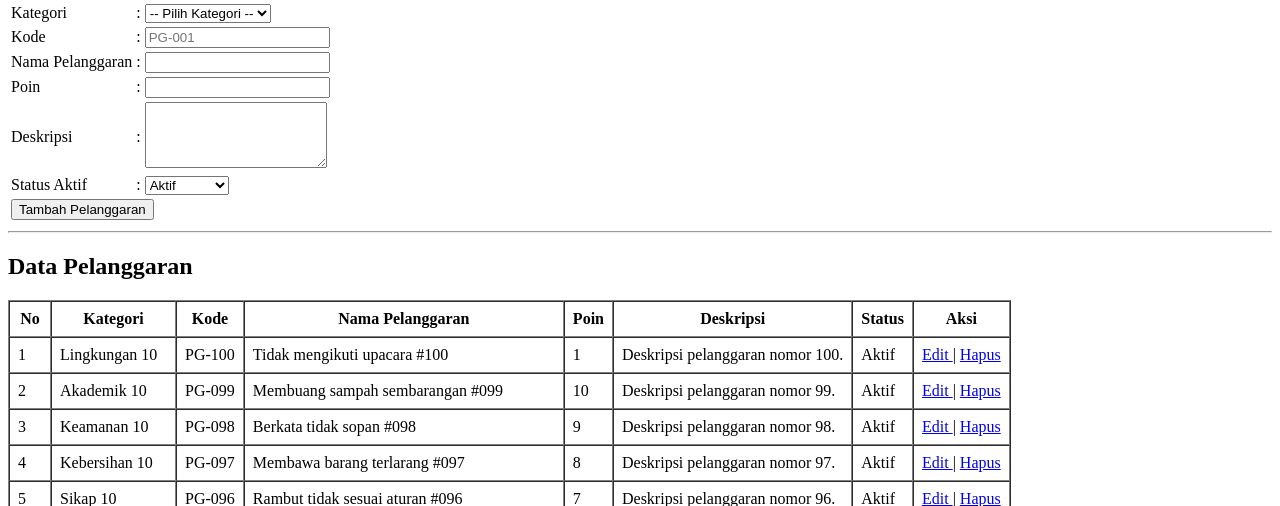
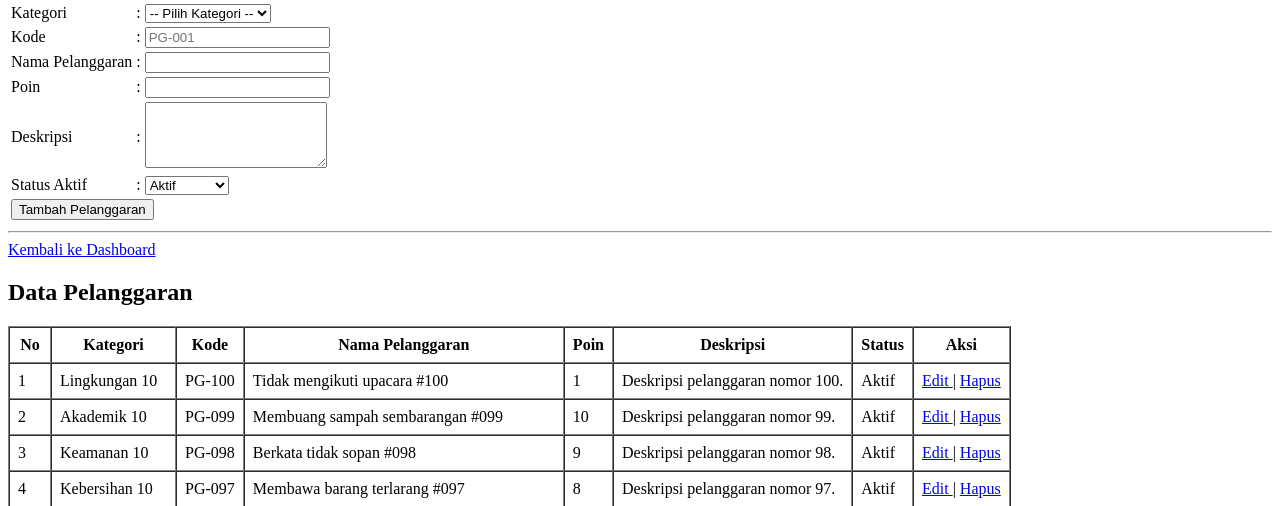
Before and after one commit to Alfarizi63/UKK-2026, a PHP site: page /catatan_pelanggaran.php in a window 1280 px wide. Shown: the part 182-688 px from the top of the page. Run offline with PHP 8.4, Linux system fonts and the light colour scheme; a user stored in the database is signed in; data comes from the database, SQL or seed files in the repository.

Commit message:
MASIH BELUM SELESAI

```diff
--- a/catatan_pelanggaran.php
+++ b/catatan_pelanggaran.php
@@ -216,6 +216,7 @@ $query_kategori = mysqli_query($koneksi, $sql_kategori);
 
 
     <hr>
+    <a href="dashboard.php">Kembali ke Dashboard</a>
 
 
     <h2>Data Pelanggaran</h2>
```
